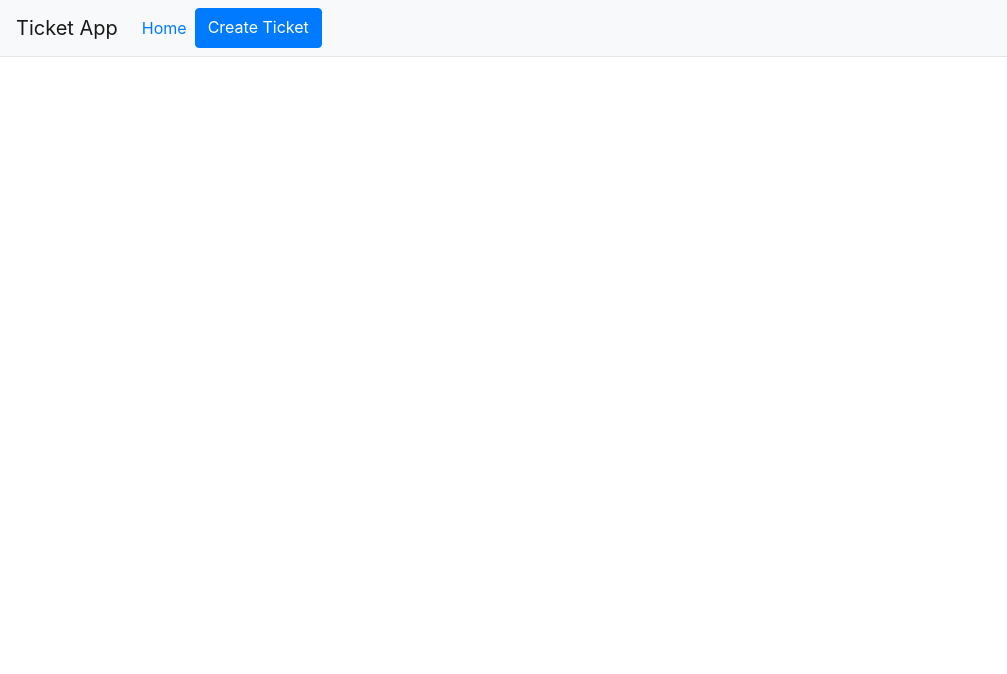
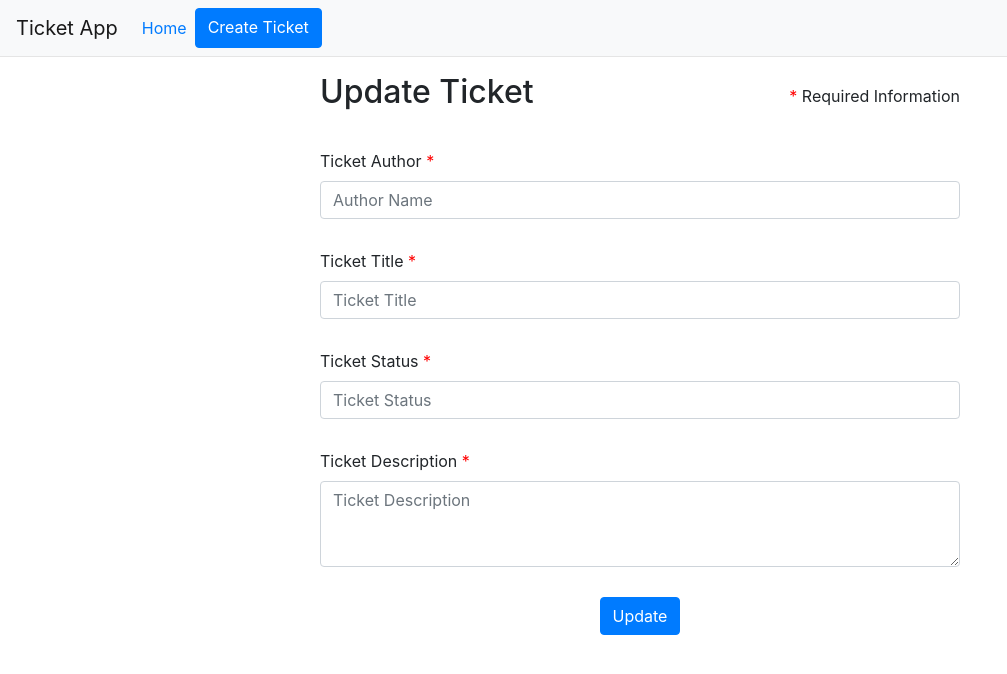
Before and after one commit to lhegarty/ticket-system-stage-2, a React (Create React App) app in the folder frontend/: page /update/1 in a window 1280 px wide. Shown: the top 674 px of the page, without its empty margins (0-1007 px from the left). Built offline with nearby package versions, Linux system fonts and the light colour scheme; no server answers.

Commit message:
[TS-30] Add ability to update tickets Modify: App.jsx: add additional route for updating tickets Ticket.jsx: display ticket status, change wording of options and link to update path TicketForm.jsx: add ability to update and create tickets with same form

```diff
--- a/frontend/src/App.jsx
+++ b/frontend/src/App.jsx
@@ -15,7 +15,8 @@ function App() {
 
                 <Switch>
                     <Route exact path="/" component={TicketOverview} />
-                    <Route path="/create" component={TicketForm} />
+                    <Route path="/create" key='create' component={TicketForm} />
+                    <Route path="/update/:id" key='update' component={TicketForm} />
                 </Switch>
             </BrowserRouter>
         </div>
--- a/frontend/src/components/Ticket/Ticket.jsx
+++ b/frontend/src/components/Ticket/Ticket.jsx
@@ -4,6 +4,7 @@ import Button from 'react-bootstrap/Button';
 import Card from 'react-bootstrap/Card';
 import { toast } from 'react-toastify';
 import axios from 'axios';
+import { Link } from 'react-router-dom';
 
 const TICKET_DELETE_SUCCESS_MESSAGE = 'Ticket deleted successfully';
 const TICKET_DELETE_ERROR_MESSAGE = 'Ticket could not be deleted';
@@ -71,6 +72,9 @@ export default class Ticket extends React.Component {
                                 {this.state.data.ticketAuthor}
                             </Card.Subtitle>
                             <Card.Text>
+                                {this.state.data.ticketStatus}
+                            </Card.Text>
+                            <Card.Text>
                                 {this.state.data.issueDescription}
                             </Card.Text>
                             <Card.Text>
@@ -78,12 +82,17 @@ export default class Ticket extends React.Component {
                                 {this.formatDate(this.state.data.timestamp)}
                             </Card.Text>
                             <Card.Link
-                                href="#"
+                                style={{cursor: "pointer"}}
                                 onClick={() => this.toggleModal(true)}
                             >
                                 Delete Ticket
                             </Card.Link>
-                            <Card.Link href="#">Edit Ticket</Card.Link>
+                            <Link
+                                to={`/update/${this.state.data.id}`}
+                                className="card-link"
+                            >
+                                Update Ticket
+                            </Link>
                         </Card.Body>
                     </Card>
                 </div>
--- a/frontend/src/components/TicketForm/TicketForm.jsx
+++ b/frontend/src/components/TicketForm/TicketForm.jsx
@@ -5,11 +5,48 @@ import axios from 'axios';
 import './TicketForm.scss';
 import { toast } from 'react-toastify';
 
-const TICKET_CREATE_SUCCESS_MESSAGE = 'Ticket created successfully';
-const TICKET_CREATE_ERROR_MESSAGE = 'Ticket could not be created';
+const TICKET_SUCCESS_MESSAGES = {
+    create: 'Ticket created successfully',
+    update: 'Ticket updated successfully',
+};
+const TICKET_ERROR_MESSAGES = {
+    create: 'Ticket could not be created',
+    update: 'Ticket could not be updated',
+};
+export default class TicketForm extends React.Component {
+    constructor(props) {
+        super(props);
 
-export default class TicketForm extends React.Component {
-    createTicket = (e) => {
+        this.state = {
+            mode: this.props.match.url.includes('update') ? 'update' : 'create',
+            id: this.props.match.params.id,
+            ticketData: {},
+        };
+    }
+
+    componentDidMount() {
+        if (this.state.mode === 'update') {
+            this.fetchTicketData(this.state.id);
+        }
+    }
+
+    fetchTicketData = (id) => {
+        axios
+            .get(
+                `${process.env.REACT_APP_API_URL}:${process.env.REACT_APP_API_PORT}/getTicketById/${id}`,
+                { timeout: 1000 }
+            )
+            .then((response) => {
+                this.setState({ ticketData: response.data });
+            })
+            .catch((error) => {
+                console.error(error);
+            });
+
+        console.log(this.state);
+    };
+
+    handleSubmit = (e) => {
         const form = e.currentTarget;
         e.preventDefault();
         e.stopPropagation();
@@ -22,6 +59,12 @@ export default class TicketForm extends React.Component {
             issueDescription: form.ticketDescription.value,
         };
 
+        let operation = this.state.mode === 'update' ? this.updateTicket : this.createTicket;
+
+        operation(formData);
+    }
+
+    createTicket = (formData) => {
         axios
             .post(
                 `${process.env.REACT_APP_API_URL}:${process.env.REACT_APP_API_PORT}/createTicket`,
@@ -33,9 +76,9 @@ export default class TicketForm extends React.Component {
 
                 // show toast
                 if (response.status === 201) {
-                    toast.success(TICKET_CREATE_SUCCESS_MESSAGE);
+                    toast.success(TICKET_SUCCESS_MESSAGES[this.state.mode]);
                 } else {
-                    toast.error(TICKET_CREATE_ERROR_MESSAGE);
+                    toast.error(TICKET_ERROR_MESSAGES[this.state.mode]);
                 }
 
                 // take back to homepage
@@ -45,20 +88,60 @@ export default class TicketForm extends React.Component {
                 console.error(error);
 
                 // show toast
-                toast.error(TICKET_CREATE_ERROR_MESSAGE);
+                toast.error(TICKET_ERROR_MESSAGES[this.state.mode]);
             });
+    };
+
+    updateTicket = (formData) => {
+        axios
+            .put(
+                `${process.env.REACT_APP_API_URL}:${process.env.REACT_APP_API_PORT}/updateTicket/${this.state.id}`,
+                formData,
+                { timeout: 1000 }
+            )
+            .then((response) => {
+                console.log(response);
+
+                // show toast
+                if (response.status === 200) {
+                    toast.success(TICKET_SUCCESS_MESSAGES[this.state.mode]);
+                } else {
+                    toast.error(TICKET_ERROR_MESSAGES[this.state.mode]);
+                }
+
+                // take back to homepage
+                this.props.history.push('/');
+            })
+            .catch((error) => {
+                console.error(error);
+
+                // show toast
+                toast.error(TICKET_ERROR_MESSAGES[this.state.mode]);
+            });
+    }
+
+    isTicketDataNonEmpty = () => {
+        return (
+            this.state.ticketData &&
+            Object.keys(this.state.ticketData).length > 0
+        );
     };
 
     render() {
         return (
             <div id="formWrapper">
                 <div id="formTitle">
-                    <h2>Create Ticket</h2>
+                    <h2>
+                        {`${this.state.mode
+                            .charAt(0)
+                            .toUpperCase()}${this.state.mode.slice(1)}`}{' '}
+                        Ticket
+                    </h2>
                     <span>
                         <span className="required">*</span> Required Information
                     </span>
                 </div>
-                <Form onSubmit={this.createTicket}>
+                <Form onSubmit={this.handleSubmit}>
                     <Form.Label>
                         Ticket Author <span className="required">*</span>
                     </Form.Label>
@@ -66,6 +149,7 @@ export default class TicketForm extends React.Component {
                         type="text"
                         placeholder="Author Name"
                         name="ticketAuthor"
+                        defaultValue={this.state.ticketData.ticketAuthor}
                         required
                     />
 
@@ -76,6 +160,7 @@ export default class TicketForm extends React.Component {
                         type="text"
                         placeholder="Ticket Title"
                         name="ticketTitle"
+                        defaultValue={this.state.ticketData.ticketTitle}
                         required
                     />
 
@@ -85,6 +170,7 @@ export default class TicketForm extends React.Component {
                     <Form.Control
                         type="text"
                         placeholder="Ticket Status"
+                        defaultValue={this.state.ticketData.ticketStatus}
                         name="ticketStatus"
                         required
                     />
@@ -96,12 +182,15 @@ export default class TicketForm extends React.Component {
                         as="textarea"
                         rows={3}
                         placeholder="Ticket Description"
+                        defaultValue={this.state.ticketData.issueDescription}
                         name="ticketDescription"
                         required
                     />
 
                     <Button variant="primary" type="submit">
-                        Submit
+                        {`${this.state.mode
+                            .charAt(0)
+                            .toUpperCase()}${this.state.mode.slice(1)}`}
                     </Button>
                 </Form>
             </div>
```
